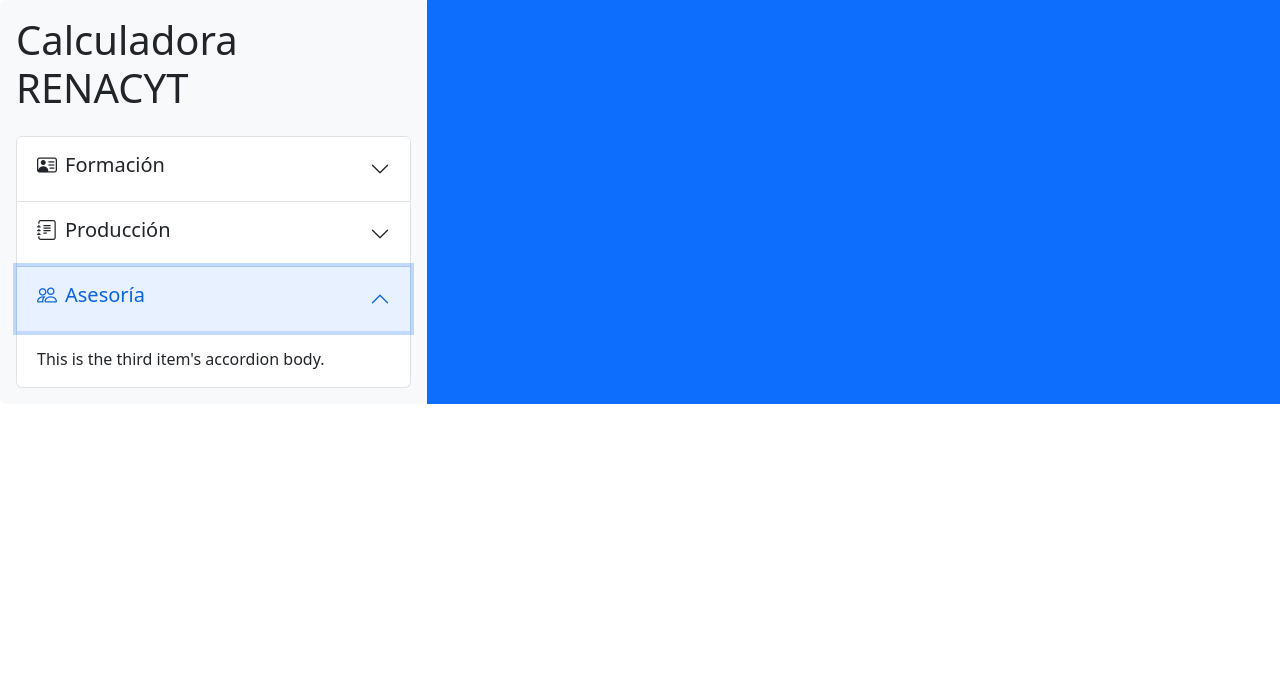
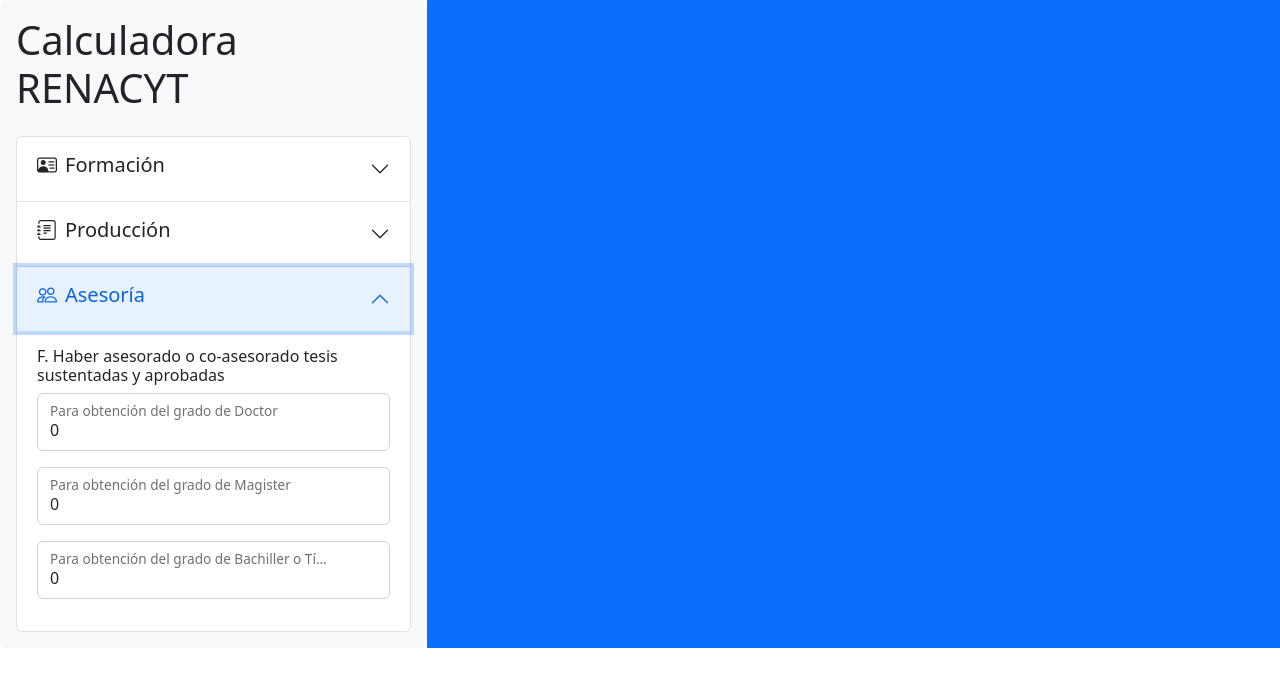
Before and after one commit to calderonsamuel/calculadora-renacyt-ts, a React (Create React App) app: page / in a window 1280 px wide. Both pictures are taken after a click on the button "Asesoría". Shown: the top 686 px of the page. Built offline with nearby package versions, Linux system fonts and the light colour scheme.

Commit message:
implement Asesoria

```diff
--- /dev/null
+++ b/src/inputs/Asesoria.tsx
@@ -0,0 +1,29 @@
+import { FormNumber } from "../Components/FormNumber";
+
+function Asesoria() {
+    return (
+        <div>
+            <h6>F. Haber asesorado o co-asesorado tesis sustentadas y aprobadas</h6>
+            <FormNumber
+                id="asesoria-doctor"
+                label="Para obtención del grado de Doctor"
+                defaultValue={0}
+                minValue={0}
+            />
+            <FormNumber
+                id="asesoria-magister"
+                label="Para obtención del grado de Magister"
+                defaultValue={0}
+                minValue={0}
+            />
+            <FormNumber
+                id="asesoria-titulo"
+                label="Para obtención del grado de Bachiller o Título Profesional"
+                defaultValue={0}
+                minValue={0}
+            />
+        </div>
+     );
+}
+
+export default Asesoria;
--- a/src/inputs/Inputs.tsx
+++ b/src/inputs/Inputs.tsx
@@ -1,4 +1,5 @@
 import Formacion from "./Formacion";
+import Asesoria from "./Asesoria";
 import {Accordion, AccordionProps} from "../Components/Accordion";
 
 function Inputs() {
@@ -20,7 +21,7 @@
         {
             id: "asesoria",
             heading: "Asesoría",
-            body: "This is the third item's accordion body.",
+            body: <Asesoria />,
             parentId: "inputAccordion",
             iconName: "people"
         }
```
